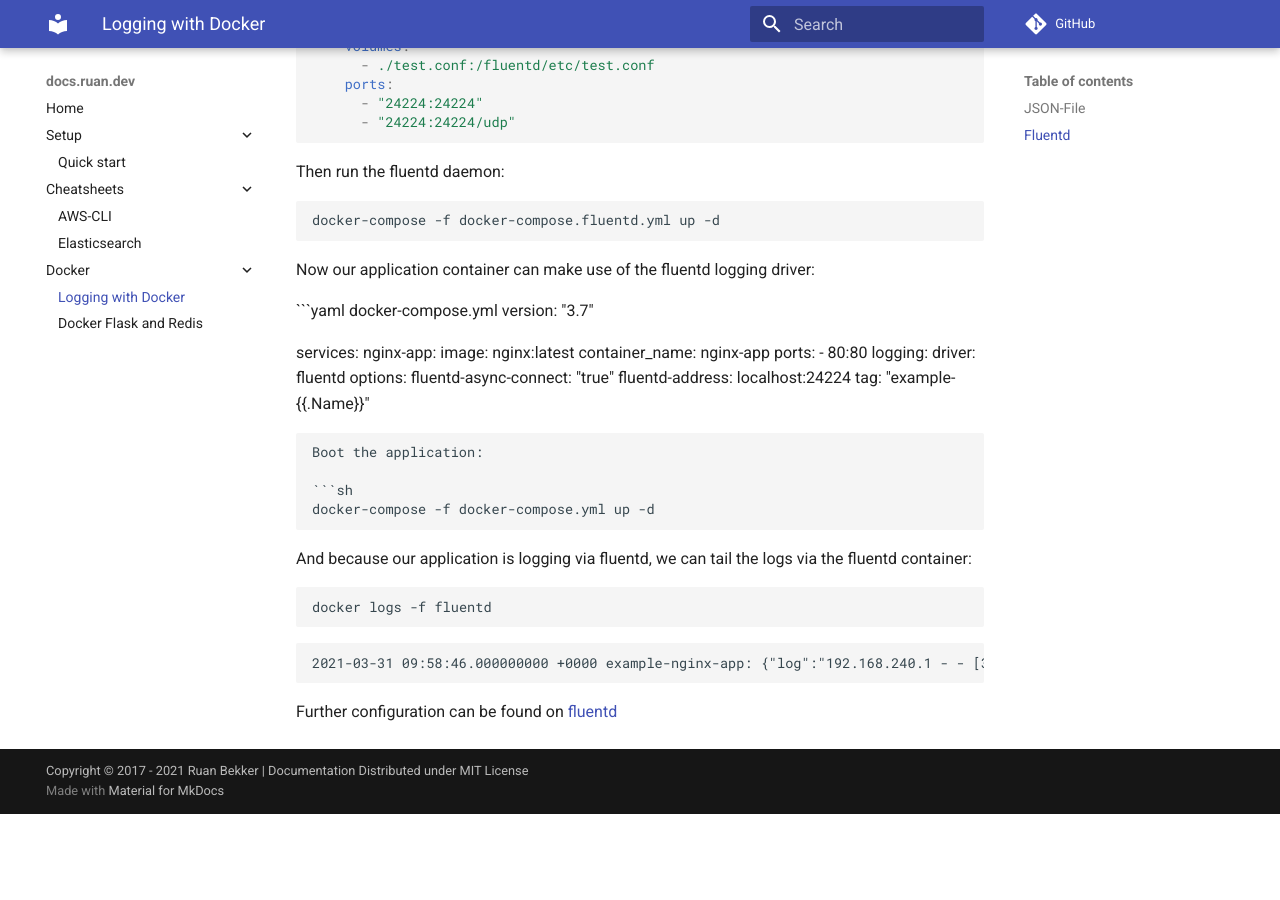
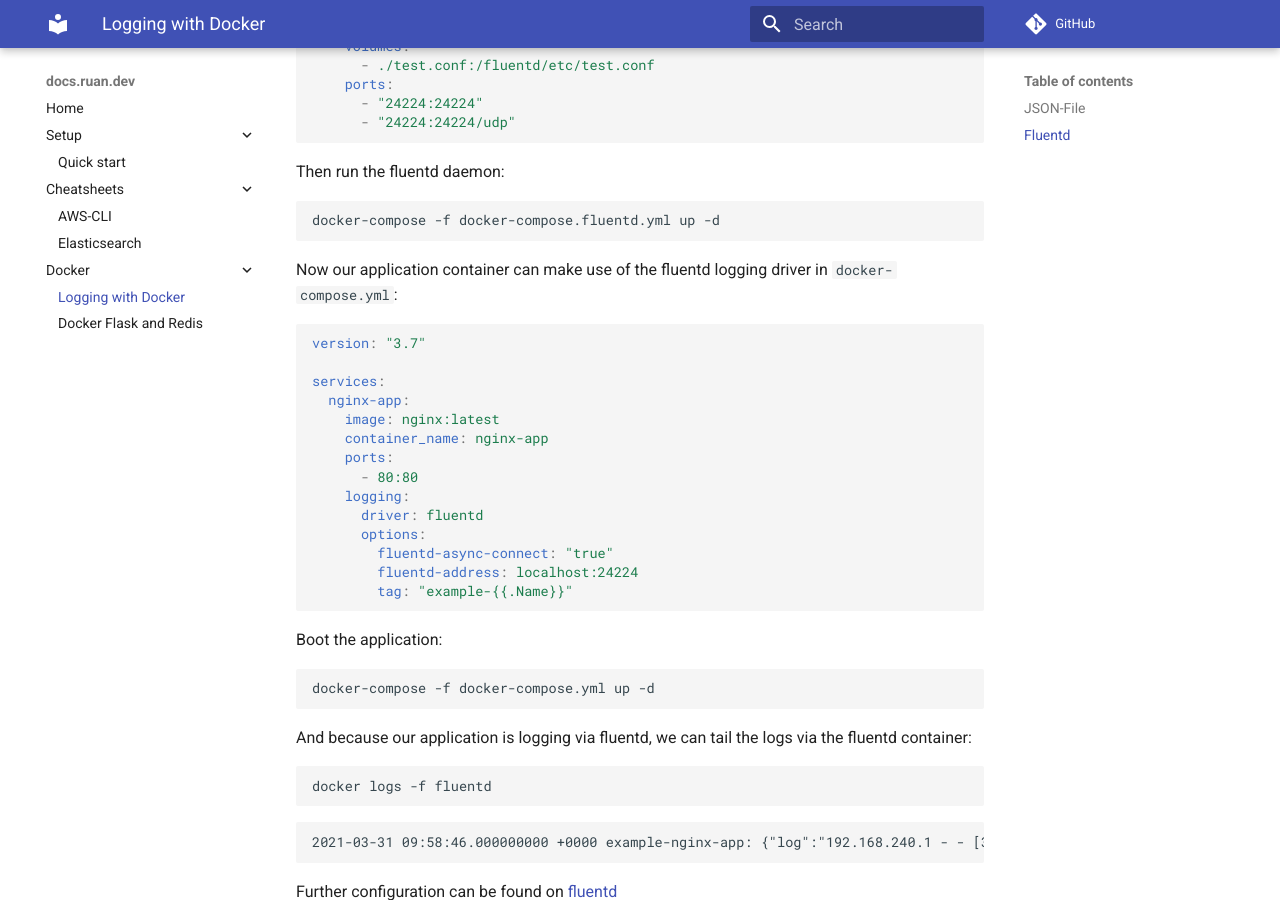
Before and after one commit to ruanbekker/docs-ruan-dev, an MkDocs documentation site: the page built from docs/docker/logging.md, in a window 1280 px wide and 900 px high, scrolled down 1236 px. Built offline with MkDocs 1.6.1 and Material for MkDocs 9.7.7, drawn with Linux system fonts in a browser that asks for light colours; comment, search, counter and statistics services are not loaded; before the commit the page ends 2050 px from its top, so only the background shows below that.

Commit message:
add docker logging

````diff
--- a/docs/docker/logging.md
+++ b/docs/docker/logging.md
@@ -64,9 +64,9 @@ Then run the fluentd daemon:
 docker-compose -f docker-compose.fluentd.yml up -d
 ```
 
-Now our application container can make use of the fluentd logging driver:
+Now our application container can make use of the fluentd logging driver in `docker-compose.yml`:
 
-```yaml docker-compose.yml
+```yaml
 version: "3.7"
 
 services:
````
